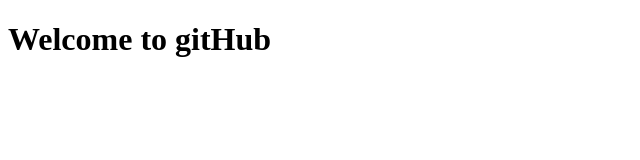
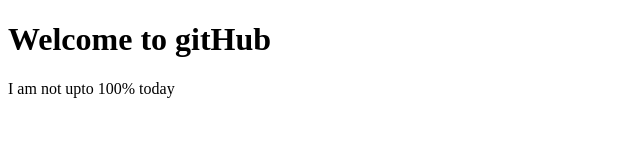
Before and after one commit to Shinobi-JS/Advanced-Css, a plain HTML site: page index.html in a window 1280 px wide. Shown: the whole page, without its empty margins (0-640 px from the left). Drawn offline with Linux system fonts and the light colour scheme.

Commit message:
no major change

```diff
--- a/index.html
+++ b/index.html
@@ -7,5 +7,6 @@
 </head>
 <body>
     <h1>Welcome to gitHub </h1>
+    <p>I am not upto 100% today</p>
 </body>
 </html>
```
